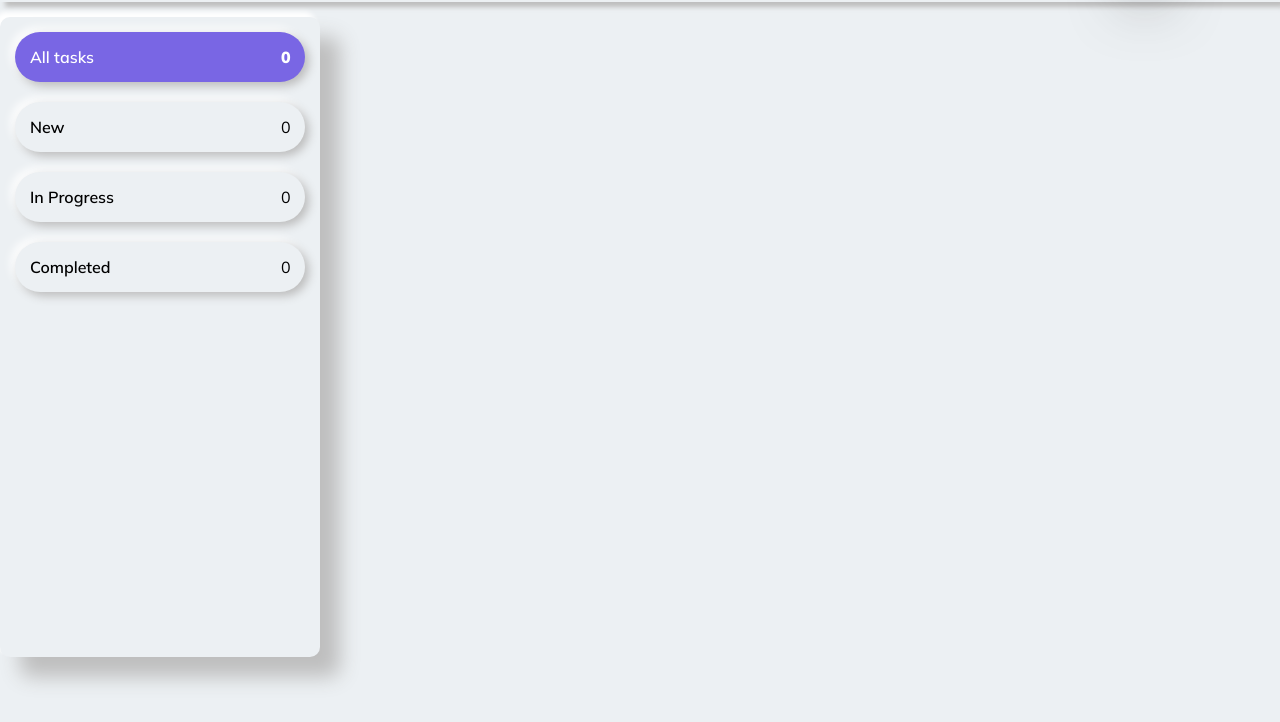
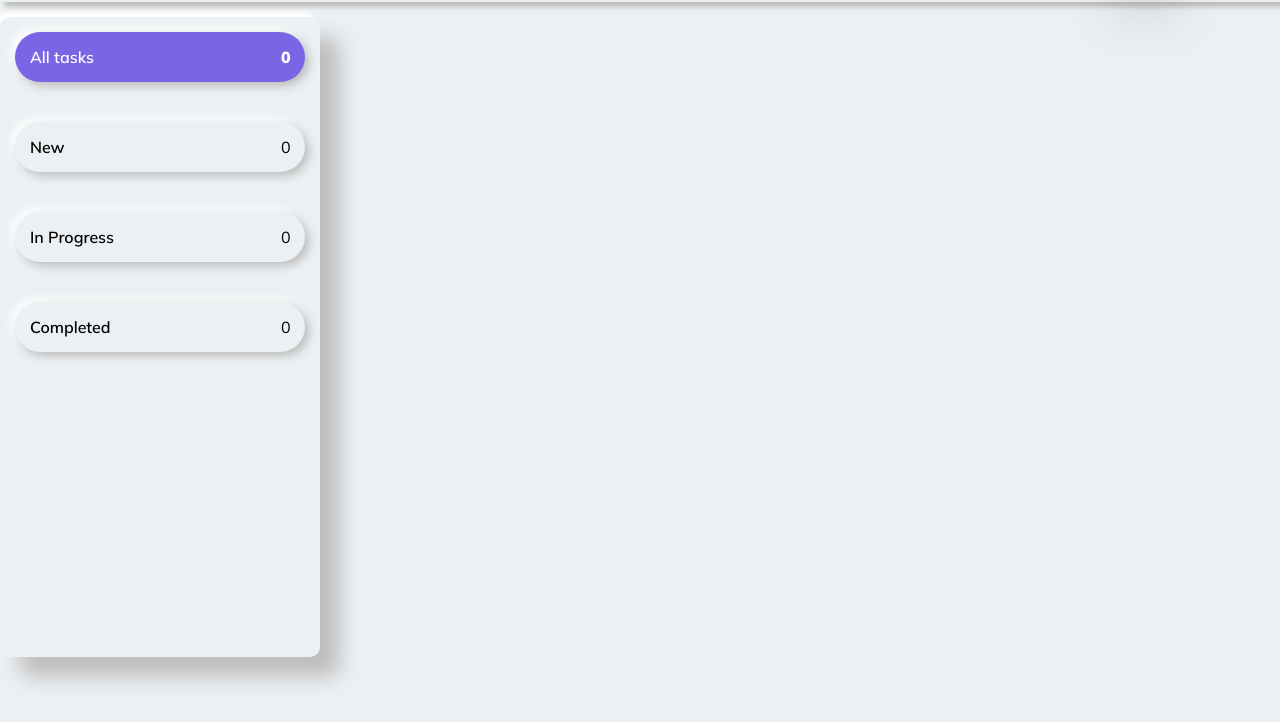
Before and after one commit to Abdur-Rahman-Apu/TaskPlot, a website built with Parcel: page src/index.html in a window 1280 px wide. Shown: the part 78-800 px from the top of the page. Built offline with nearby package versions, Linux system fonts and the light colour scheme.

Commit message:
Sidebar added

```diff
--- a/src/styles/styles.css
+++ b/src/styles/styles.css
@@ -116,8 +116,13 @@ main {
 }
 
 aside {
-  width: 25%;
-  height: 80vh;
+  /* width: 25%; */
+  /* height: 80vh; */
+  width: 100%;
+  display: flex;
+  flex-wrap: wrap;
+  gap: 15px;
+  /* height: 80vh; */
   margin-top: 15px;
   border-radius: 10px;
   background: #ecf0f3;
@@ -126,6 +131,7 @@ aside {
 }
 
 aside div {
+  flex: 1 0 120px;
   position: relative;
   padding: 15px;
   margin-bottom: 20px;
@@ -194,6 +200,17 @@ aside div span {
   }
 }
 @media (min-width: 768px) {
+  aside {
+    width: 25%;
+    height: 80vh;
+    flex-direction: row;
+    align-content: start;
+    gap: 20px;
+  }
+  aside div {
+    flex: 1 0 100%;
+    height: 50px;
+  }
 }
 @media (min-width: 992px) {
 }
```
